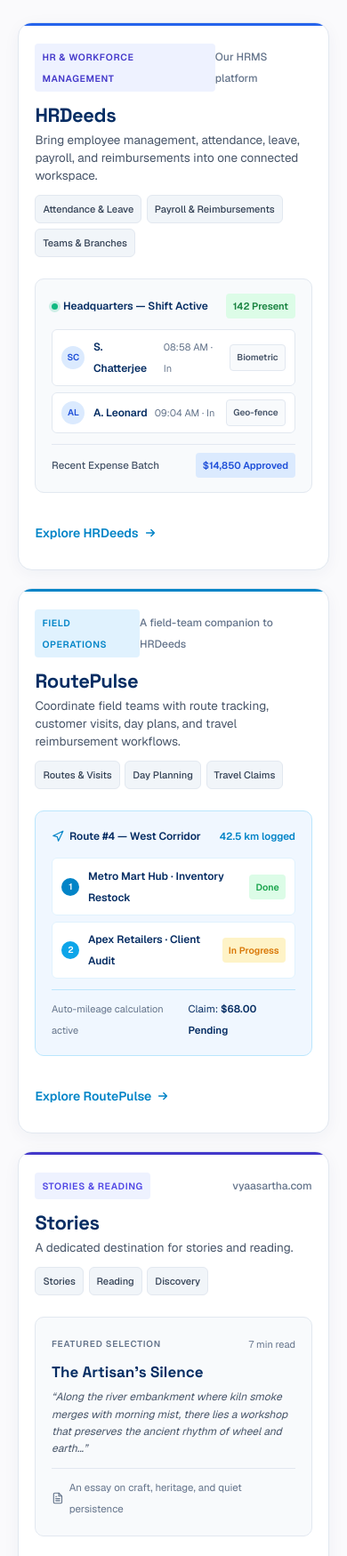
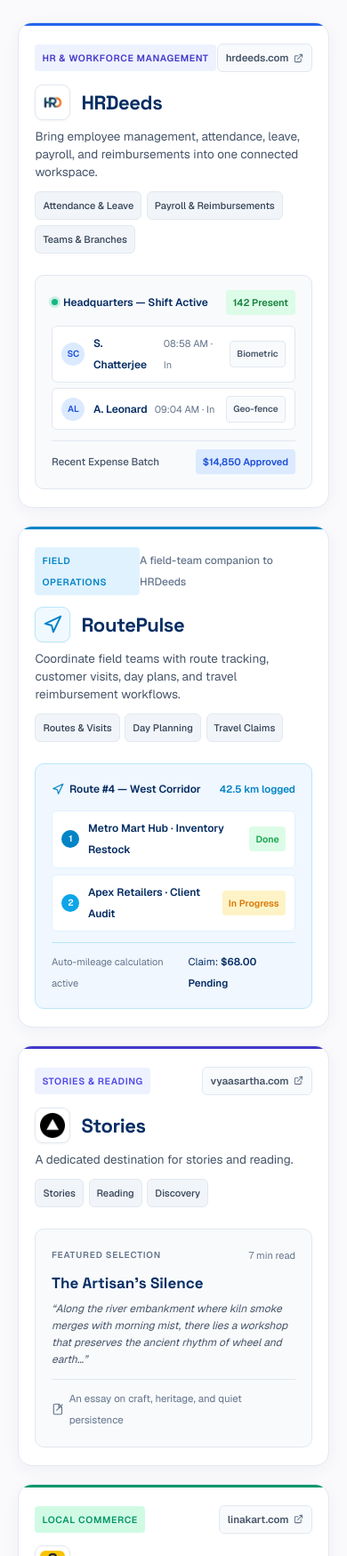
Before and after one commit to wildGenesis3/Neural-Genesis, a website: page index.html in a window 390 px wide. Shown: the part 1225-2974 px from the top of the page at 89% size. Drawn offline with nearby package versions, Linux system fonts and the light colour scheme.

Commit message:
Update product cards with brand logos and clickable domains, fix mobile footer 2x2 grid, and add Firebase configuration

```diff
--- a/index.html
+++ b/index.html
@@ -208,9 +208,19 @@
         <div class="pc-header">
           <div class="pc-meta">
             <span class="pc-category pc-category--blue">HR &amp; WORKFORCE MANAGEMENT</span>
-            <span class="pc-meta-sub">Our HRMS platform</span>
+            <a href="https://hrdeeds.com" target="_blank" rel="noopener" class="pc-meta-link" id="pc-meta-link-hrdeeds" aria-label="Visit hrdeeds.com">
+              <span>hrdeeds.com</span>
+              <svg width="11" height="11" viewBox="0 0 24 24" fill="none" stroke="currentColor" stroke-width="2.2" stroke-linecap="round" stroke-linejoin="round" aria-hidden="true"><path d="M18 13v6a2 2 0 0 1-2 2H5a2 2 0 0 1-2-2V8a2 2 0 0 1 2-2h6"/><polyline points="15 3 21 3 21 9"/><line x1="10" y1="14" x2="21" y2="3"/></svg>
+            </a>
           </div>
-          <h3 class="pc-title" id="pc-hrdeeds-title">HRDeeds</h3>
+          <div class="pc-title-row">
+            <a href="https://hrdeeds.com" target="_blank" rel="noopener" class="pc-brand-logo-wrap" aria-label="HRDeeds website">
+              <img src="assets/logos/hrdeeds-logo.png" alt="HRDeeds logo" class="pc-brand-logo" width="40" height="40" loading="lazy" />
+            </a>
+            <h3 class="pc-title" id="pc-hrdeeds-title">
+              <a href="https://hrdeeds.com" target="_blank" rel="noopener" class="pc-title-link">HRDeeds</a>
+            </h3>
+          </div>
           <p class="pc-desc">Bring employee management, attendance, leave, payroll, and reimbursements into one connected workspace.</p>
           <div class="pc-tags">
             <span class="pc-tag-pill">Attendance &amp; Leave</span>
@@ -251,13 +261,6 @@
             <span class="mock-hr-approved">$14,850 Approved</span>
           </div>
         </div>
-
-        <div class="pc-footer">
-          <a href="#contact" class="pc-link" id="pc-cta-hrdeeds">
-            Explore HRDeeds
-            <svg width="14" height="14" viewBox="0 0 16 16" fill="none" aria-hidden="true"><path d="M3 8h10M9 4l4 4-4 4" stroke="currentColor" stroke-width="1.75" stroke-linecap="round" stroke-linejoin="round"/></svg>
-          </a>
-        </div>
       </article>
 
       <!-- RoutePulse -->
@@ -268,7 +271,12 @@
             <span class="pc-category pc-category--cyan">FIELD OPERATIONS</span>
             <span class="pc-meta-sub">A field-team companion to HRDeeds</span>
           </div>
-          <h3 class="pc-title" id="pc-routepulse-title">RoutePulse</h3>
+          <div class="pc-title-row">
+            <div class="pc-brand-logo-wrap pc-brand-logo-wrap--routepulse" aria-hidden="true">
+              <svg width="22" height="22" viewBox="0 0 24 24" fill="none" stroke="#0284C7" stroke-width="2.2" stroke-linecap="round" stroke-linejoin="round"><polygon points="3 11 22 2 13 21 11 13 3 11"/></svg>
+            </div>
+            <h3 class="pc-title" id="pc-routepulse-title">RoutePulse</h3>
+          </div>
           <p class="pc-desc">Coordinate field teams with route tracking, customer visits, day plans, and travel reimbursement workflows.</p>
           <div class="pc-tags">
             <span class="pc-tag-pill">Routes &amp; Visits</span>
@@ -303,13 +311,6 @@
             <span class="mock-rp-claim">Claim: <strong>$68.00 Pending</strong></span>
           </div>
         </div>
-
-        <div class="pc-footer">
-          <a href="#contact" class="pc-link" id="pc-cta-routepulse">
-            Explore RoutePulse
-            <svg width="14" height="14" viewBox="0 0 16 16" fill="none" aria-hidden="true"><path d="M3 8h10M9 4l4 4-4 4" stroke="currentColor" stroke-width="1.75" stroke-linecap="round" stroke-linejoin="round"/></svg>
-          </a>
-        </div>
       </article>
 
       <!-- Stories -->
@@ -318,9 +319,19 @@
         <div class="pc-header">
           <div class="pc-meta">
             <span class="pc-category pc-category--lavender">STORIES &amp; READING</span>
-            <span class="pc-meta-sub">vyaasartha.com</span>
+            <a href="https://vyaasartha.com" target="_blank" rel="noopener" class="pc-meta-link" id="pc-meta-link-stories" aria-label="Visit vyaasartha.com">
+              <span>vyaasartha.com</span>
+              <svg width="11" height="11" viewBox="0 0 24 24" fill="none" stroke="currentColor" stroke-width="2.2" stroke-linecap="round" stroke-linejoin="round" aria-hidden="true"><path d="M18 13v6a2 2 0 0 1-2 2H5a2 2 0 0 1-2-2V8a2 2 0 0 1 2-2h6"/><polyline points="15 3 21 3 21 9"/><line x1="10" y1="14" x2="21" y2="3"/></svg>
+            </a>
           </div>
-          <h3 class="pc-title" id="pc-stories-title">Stories</h3>
+          <div class="pc-title-row">
+            <a href="https://vyaasartha.com" target="_blank" rel="noopener" class="pc-brand-logo-wrap" aria-label="Vyaasartha Stories website">
+              <img src="assets/logos/vyaasartha-logo.png" alt="Vyaasartha Stories logo" class="pc-brand-logo" width="40" height="40" loading="lazy" />
+            </a>
+            <h3 class="pc-title" id="pc-stories-title">
+              <a href="https://vyaasartha.com" target="_blank" rel="noopener" class="pc-title-link">Stories</a>
+            </h3>
+          </div>
           <p class="pc-desc">A dedicated destination for stories and reading.</p>
           <div class="pc-tags">
             <span class="pc-tag-pill">Stories</span>
@@ -338,16 +349,9 @@
           <h4 class="mock-st-art-title">The Artisan's Silence</h4>
           <p class="mock-st-quote">&ldquo;Along the river embankment where kiln smoke merges with morning mist, there lies a workshop that preserves the ancient rhythm of wheel and earth...&rdquo;</p>
           <div class="mock-st-footer">
-            <svg width="14" height="14" viewBox="0 0 24 24" fill="none" stroke="#64748B" stroke-width="2" stroke-linecap="round" stroke-linejoin="round"><path d="M14 2H6a2 2 0 0 0-2 2v16a2 2 0 0 0 2 2h12a2 2 0 0 0 2-2V8z"/><polyline points="14 2 14 8 20 8"/><line x1="16" y1="13" x2="8" y2="13"/><line x1="16" y1="17" x2="8" y2="17"/><polyline points="10 9 9 9 8 9"/></svg>
+            <svg width="14" height="14" viewBox="0 0 24 24" fill="none" stroke="#64748B" stroke-width="2" stroke-linecap="round" stroke-linejoin="round"><path d="M14 2H6a2 2 0 0 0-2 2v16a2 2 0 0 0 2 2h12a2 2 0 0 0 2-2V8z"/><polyline points="14 2 14 8 20 8"/><line x1="10" y1="14" x2="21" y2="3"/></svg>
             <span>An essay on craft, heritage, and quiet persistence</span>
           </div>
-        </div>
-
-        <div class="pc-footer">
-          <a href="https://vyaasartha.com" target="_blank" rel="noopener" class="pc-link" id="pc-cta-stories">
-            Visit Stories
-            <svg width="13" height="13" viewBox="0 0 24 24" fill="none" stroke="currentColor" stroke-width="2" stroke-linecap="round" stroke-linejoin="round"><path d="M18 13v6a2 2 0 0 1-2 2H5a2 2 0 0 1-2-2V8a2 2 0 0 1 2-2h6"/><polyline points="15 3 21 3 21 9"/><line x1="10" y1="14" x2="21" y2="3"/></svg>
-          </a>
         </div>
       </article>
 
@@ -357,9 +361,19 @@
         <div class="pc-header">
           <div class="pc-meta">
             <span class="pc-category pc-category--emerald">LOCAL COMMERCE</span>
-            <span class="pc-meta-sub">linakart.com</span>
+            <a href="https://linakart.com" target="_blank" rel="noopener" class="pc-meta-link" id="pc-meta-link-linakart" aria-label="Visit linakart.com">
+              <span>linakart.com</span>
+              <svg width="11" height="11" viewBox="0 0 24 24" fill="none" stroke="currentColor" stroke-width="2.2" stroke-linecap="round" stroke-linejoin="round" aria-hidden="true"><path d="M18 13v6a2 2 0 0 1-2 2H5a2 2 0 0 1-2-2V8a2 2 0 0 1 2-2h6"/><polyline points="15 3 21 3 21 9"/><line x1="10" y1="14" x2="21" y2="3"/></svg>
+            </a>
           </div>
-          <h3 class="pc-title" id="pc-linakart-title">LinaKart</h3>
+          <div class="pc-title-row">
+            <a href="https://linakart.com" target="_blank" rel="noopener" class="pc-brand-logo-wrap" aria-label="LinaKart website">
+              <img src="assets/logos/linakart-logo.svg" alt="LinaKart logo" class="pc-brand-logo" width="40" height="40" loading="lazy" />
+            </a>
+            <h3 class="pc-title" id="pc-linakart-title">
+              <a href="https://linakart.com" target="_blank" rel="noopener" class="pc-title-link">LinaKart</a>
+            </h3>
+          </div>
           <p class="pc-desc">Buy and sell local products, discover services, and find nearby work opportunities in one marketplace.</p>
           <div class="pc-tags">
             <span class="pc-tag-pill">Buy &amp; Sell</span>
@@ -395,13 +409,6 @@
             </div>
             <span class="mock-lk-serv-status">0.8 mi away &middot; Available</span>
           </div>
-        </div>
-
-        <div class="pc-footer">
-          <a href="https://linakart.com" target="_blank" rel="noopener" class="pc-link" id="pc-cta-linakart">
-            Visit LinaKart
-            <svg width="13" height="13" viewBox="0 0 24 24" fill="none" stroke="currentColor" stroke-width="2" stroke-linecap="round" stroke-linejoin="round"><path d="M18 13v6a2 2 0 0 1-2 2H5a2 2 0 0 1-2-2V8a2 2 0 0 1 2-2h6"/><polyline points="15 3 21 3 21 9"/><line x1="10" y1="14" x2="21" y2="3"/></svg>
-          </a>
         </div>
       </article>
 
--- a/styles.css
+++ b/styles.css
@@ -663,6 +663,95 @@ a   { text-decoration: none; color: inherit; }
   font-weight: 500;
 }
 
+.pc-meta-link {
+  display: inline-flex;
+  align-items: center;
+  gap: 5px;
+  font-size: 11.5px;
+  font-weight: 600;
+  color: #475569;
+  text-decoration: none;
+  padding: 3px 9px;
+  background: #F8FAFC;
+  border: 1px solid #E2E8F0;
+  border-radius: 6px;
+  transition: all 160ms cubic-bezier(0.4, 0, 0.2, 1);
+}
+
+.pc-meta-link svg {
+  color: #64748B;
+  transition: transform 160ms ease, color 160ms ease;
+}
+
+.pc-meta-link:hover {
+  color: #0284C7;
+  background: #F0F9FF;
+  border-color: #BAE6FD;
+  transform: translateY(-1px);
+}
+
+.pc-meta-link:hover svg {
+  color: #0284C7;
+  transform: translate(1px, -1px);
+}
+
+.pc-title-row {
+  display: flex;
+  align-items: center;
+  gap: 12px;
+  margin-bottom: 0.5rem;
+}
+
+.pc-title-row .pc-title {
+  margin-bottom: 0;
+}
+
+.pc-brand-logo-wrap {
+  width: 40px;
+  height: 40px;
+  min-width: 40px;
+  border-radius: 9px;
+  display: flex;
+  align-items: center;
+  justify-content: center;
+  background: #FFFFFF;
+  border: 1px solid #E2E8F0;
+  box-shadow: 0 1px 3px rgba(15, 23, 42, 0.05);
+  padding: 5px;
+  text-decoration: none;
+  overflow: hidden;
+  transition: transform 180ms ease, box-shadow 180ms ease, border-color 180ms ease;
+}
+
+.pc-brand-logo-wrap:hover {
+  transform: translateY(-1px) scale(1.05);
+  box-shadow: 0 4px 12px rgba(15, 23, 42, 0.08);
+  border-color: #CBD5E1;
+}
+
+.pc-brand-logo-wrap--routepulse {
+  background: #F0F9FF;
+  border-color: #BAE6FD;
+  cursor: default;
+}
+
+.pc-brand-logo {
+  width: 100%;
+  height: 100%;
+  object-fit: contain;
+  display: block;
+}
+
+.pc-title-link {
+  color: var(--navy);
+  text-decoration: none;
+  transition: color 150ms ease;
+}
+
+.pc-title-link:hover {
+  color: #0284C7;
+}
+
 .pc-title {
   font-family: var(--font-h);
   font-size: 24px;
@@ -697,7 +786,7 @@ a   { text-decoration: none; color: inherit; }
 
 /* UI mocks */
 .pc-ui-mock {
-  margin: 0 1.5rem 1rem;
+  margin: 0 1.5rem 1.5rem;
   border-radius: 10px;
   overflow: hidden;
   border: 1px solid var(--border);
@@ -1905,18 +1994,8 @@ a   { text-decoration: none; color: inherit; }
     border-radius: 6px;
   }
   .pc-ui-mock {
-    margin: 0 1.15rem 0.85rem;
+    margin: 0 1.15rem 1.25rem;
     border-radius: 10px;
-  }
-  .pc-footer {
-    padding: 0.6rem 1.15rem 1.2rem;
-  }
-  .pc-link {
-    font-size: 14px;
-    font-weight: 600;
-    min-height: 44px;
-    display: inline-flex;
-    align-items: center;
   }
 
   /* Coming Next */
@@ -2071,13 +2150,27 @@ a   { text-decoration: none; color: inherit; }
     line-height: 22px;
   }
   .footer-cols {
+    display: grid;
     grid-template-columns: repeat(2, 1fr);
-    gap: 2rem 1rem;
-    text-align: center;
-  }
-  .fcol { text-align: center; }
-  .fcol ul { align-items: center; }
-  .fcol-link { text-align: center; }
+    gap: 2.25rem 1.25rem;
+    text-align: left;
+    max-width: 380px;
+    margin: 0 auto;
+    width: 100%;
+    padding-inline: 0.25rem;
+  }
+  .fcol { text-align: left; }
+  .fcol ul {
+    display: flex;
+    flex-direction: column;
+    gap: 0.45rem;
+    align-items: flex-start;
+  }
+  .fcol-link {
+    text-align: left;
+    font-size: 13.5px;
+    padding-block: 2px;
+  }
   .footer-btm-inner {
     flex-direction: column;
     gap: 0.85rem;
@@ -2094,5 +2187,9 @@ a   { text-decoration: none; color: inherit; }
   .hero-v2-ctas .btn { font-size: 12.5px; padding-inline: 0.35rem; height: 44px; }
   .hstat-val { font-size: 15px; }
   .hstat-label { font-size: 8.5px; }
-  .footer-cols { grid-template-columns: 1fr; }
-}
+  .footer-cols {
+    grid-template-columns: repeat(2, 1fr);
+    gap: 1.75rem 1rem;
+    max-width: 340px;
+  }
+}
```
Also changed, not shown: assets/logos/hrdeeds-logo.png (added), assets/logos/linakart-logo.svg (added), assets/logos/vyaasartha-logo.png (added), firebase.json (added), 2 other files.
